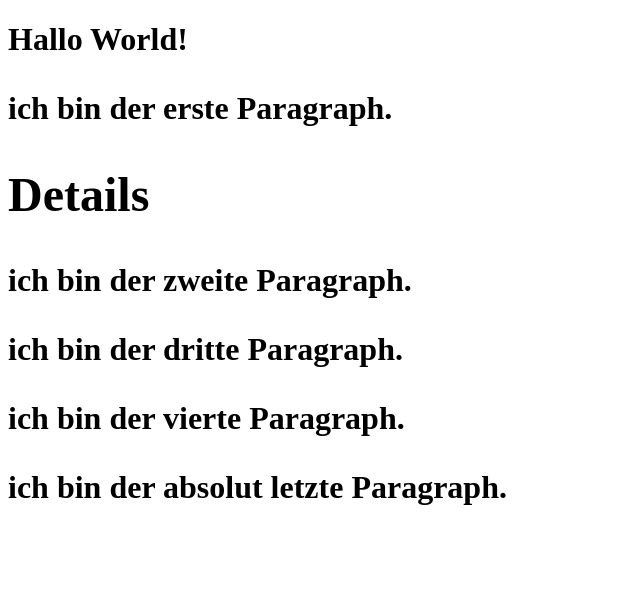
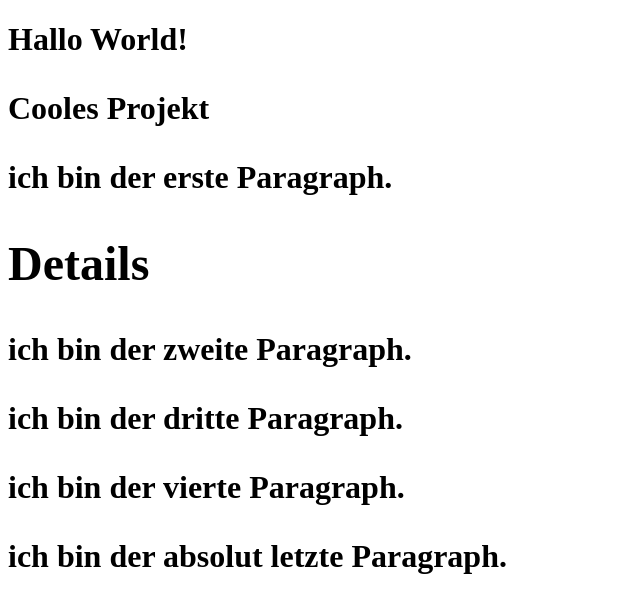
Before and after one commit to SarahDomscheit/cool-project, a plain HTML site: page index.html in a window 1280 px wide. Shown: the whole page, without its empty margins (0-640 px from the left). Drawn offline with Linux system fonts and the light colour scheme.

Commit message:
Paragraph hinzugefügt

```diff
--- a/index.html
+++ b/index.html
@@ -10,6 +10,7 @@
 <body>
     <h1>
         Hallo World!
+        <p>Cooles Projekt</p>
         <div>
           <p>ich bin der erste Paragraph.</p>
           <h2>Details</h2>
```
